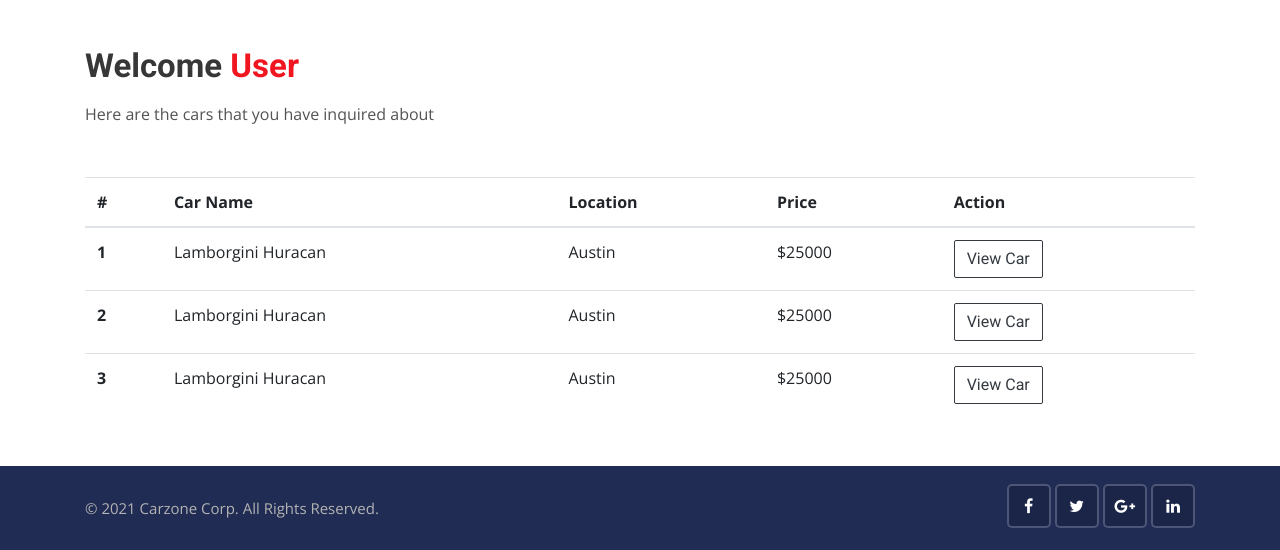
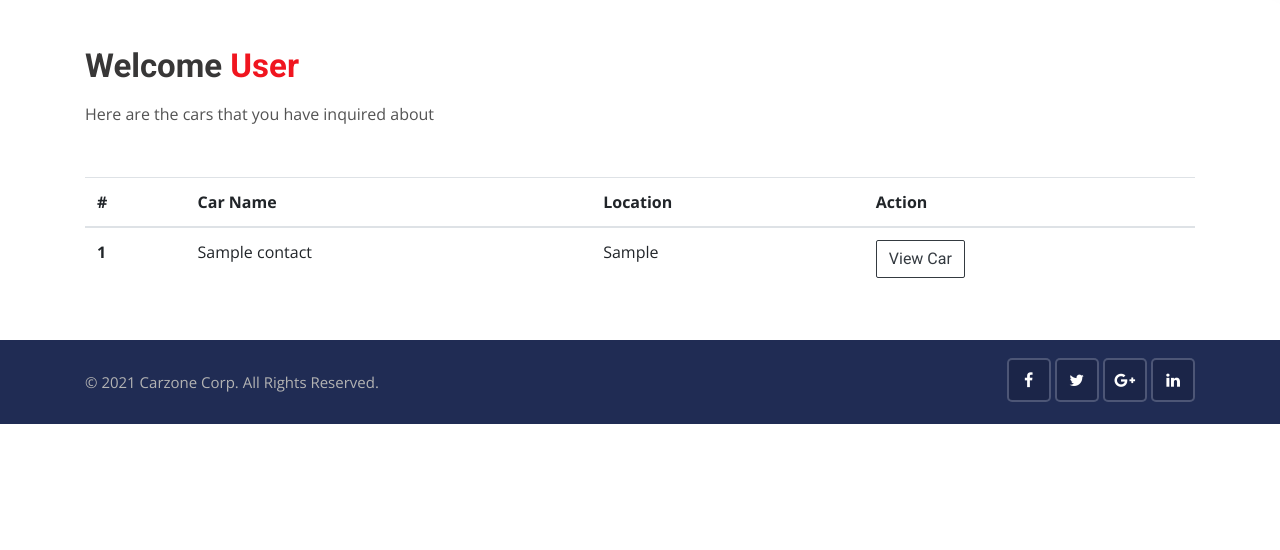
Before and after one commit to sabbirhossain540/Car-Zone, a Django app: page /accounts/dashboard in a window 1280 px wide. Shown: the part 364-914 px from the top of the page. After the commit the page ends 788 px from the top, so only its background shows below. Run offline with Django 3.2, Linux system fonts and the light colour scheme; a user stored in the database is signed in; tables that the repository leaves empty hold one stand-in row (values such as "Sample post"); some libraries are stand-ins or nearby versions.

Commit message:
dashboard

```diff
--- a/accounts/views.py
+++ b/accounts/views.py
@@ -1,6 +1,8 @@
 from django.shortcuts import redirect, render
 from django.contrib import messages,auth
 from django.contrib.auth.models import User
+from contacts.models import Contact
+from django.contrib.auth.decorators import login_required
 
 # Create your views here.
 def login(request):
@@ -64,6 +66,14 @@ def logout(request):
 
 
 
-
+@login_required(login_url = 'login')
 def dashboard(request):
-    return render(request, 'accounts/dashboard.html')
+    print(request.user.id)
+    user_inquery = Contact.objects.order_by('-create_date').filter(user_id=request.user.id)
+    from django.http import HttpResponse
+    #return HttpResponse(user_inquery)
+    print(user_inquery)
+    data = {
+        'inqures' : user_inquery,
+    }
+    return render(request, 'accounts/dashboard.html', data)
--- a/templates/accounts/dashboard.html
+++ b/templates/accounts/dashboard.html
@@ -25,40 +25,33 @@
             <h1>Welcome <span>User</span></h1>
             <p>Here are the cars that you have inquired about</p>
         </div>
+		{% if inqures %}
 			<table class="table table-hover">
 				<thead>
 				<tr>
 					<th scope="col">#</th>
 					<th scope="col">Car Name</th>
 					<th scope="col">Location</th>
-		  <th scope="col">Price</th>
 					<th scope="col">Action</th>
 				</tr>
 				</thead>
 				<tbody>
+				{% for inq in inqures %}
 					<tr>
 						<th scope="row">1</th>
-		  <td>Lamborgini Huracan</td>
-		  <td>Austin</td>
-		  <td>$25000</td>
-		  <td><a href="#" class="btn btn-outline-dark">View Car</a></td>
+						<td>{{ inq.car_title }}</td>
+						<td>{{ inq.city }}</td>
+						<td><a href="{% url 'car_detail' inq.car_id %}" class="btn btn-outline-dark">View Car</a></td>
 					</tr>
-		<tr>
-		  <th scope="row">2</th>
-		  <td>Lamborgini Huracan</td>
-		  <td>Austin</td>
-		  <td>$25000</td>
-		  <td><a href="#" class="btn btn-outline-dark">View Car</a></td>
-		</tr>
-		<tr>
-		  <th scope="row">3</th>
-		  <td>Lamborgini Huracan</td>
-		  <td>Austin</td>
-		  <td>$25000</td>
-		  <td><a href="#" class="btn btn-outline-dark">View Car</a></td>
-		</tr>
+				{% endfor %}
+
 				</tbody>
 			</table>
+
+		{% else %}
+			<h2>Sorry You have no Inquery</h2>
+		{% endif %}
+
 </div>
 
 <!--   Dashboard End   -->
```
Also changed, not shown: carzone/settings.py (+8 -0 lines), contacts/views.py (+25 -4 lines). Lines whose indentation alone changed are shown as unchanged.
